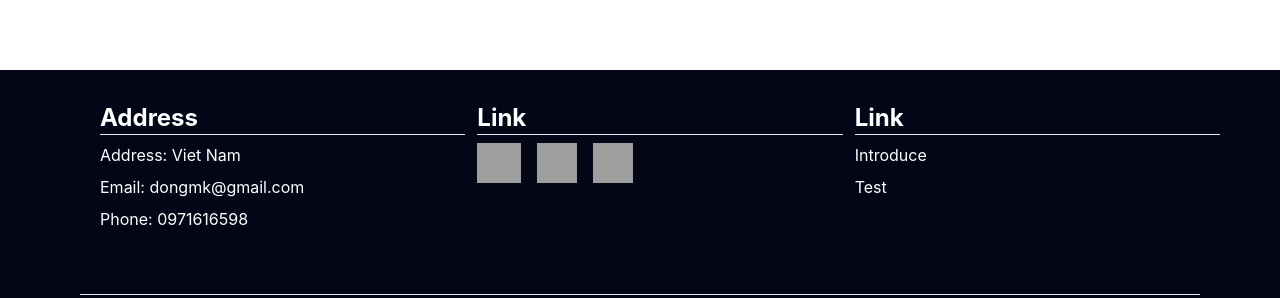
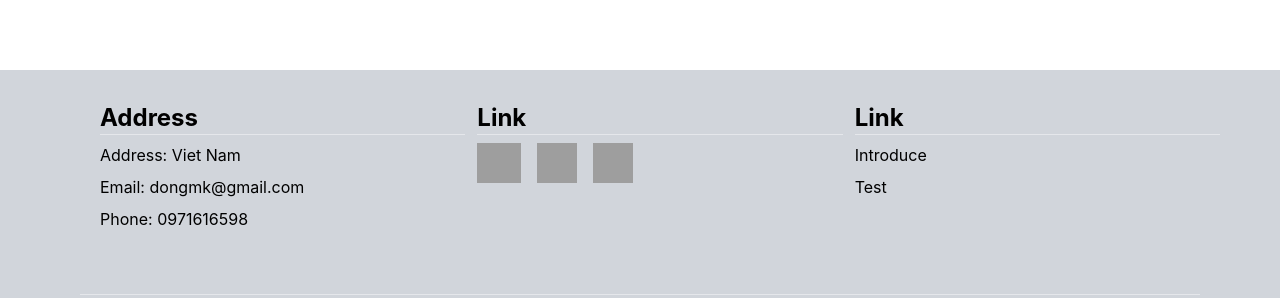
Before and after one commit to MKDong/Workflow-management, a React (Create React App) app: page / in a window 1280 px wide. Shown: the part 508-806 px from the top of the page. Built offline with nearby package versions, Linux system fonts and the light colour scheme; no server answers; grey boxes are pictures that could not be loaded.

Commit message:
update footer

```diff
--- a/src/component/usser/Statistical.jsx
+++ b/src/component/usser/Statistical.jsx
@@ -32,6 +32,7 @@ function Statistical() {
     const variableTaskAll = useSelector((store) => store.counter.taskAll);
     const variableTaskUnFinish = variableTaskAll.filter((task) => task.attributes.complete === false);
     const variableTaskFinish = variableTaskAll.filter((task) => task.attributes.complete === true);
+    console.log(variableTaskFinish, variableTaskUnFinish);
 
     const data = {
         labels: ["Finish ", "UnFinish"],
--- a/src/component/usser/footer.jsx
+++ b/src/component/usser/footer.jsx
@@ -4,7 +4,7 @@ import { Link } from "react-router-dom";
 function footer() {
     return (
         <div>
-            <div className="footer w-full bg-slate-950 text-white">
+            <div className="footer w-full bg-gray-300 text-black">
                 <div className="grid xl:grid-cols-3 lg:grid-cols-2 md:grid-cols-1 gap-3 mx-20">
                     <div className="h-48 mt-8 mx-5 text-left lg:w-full md:w-full sm:w-full">
                         <h1 className="font-bold text-2xl">Address</h1>
```
